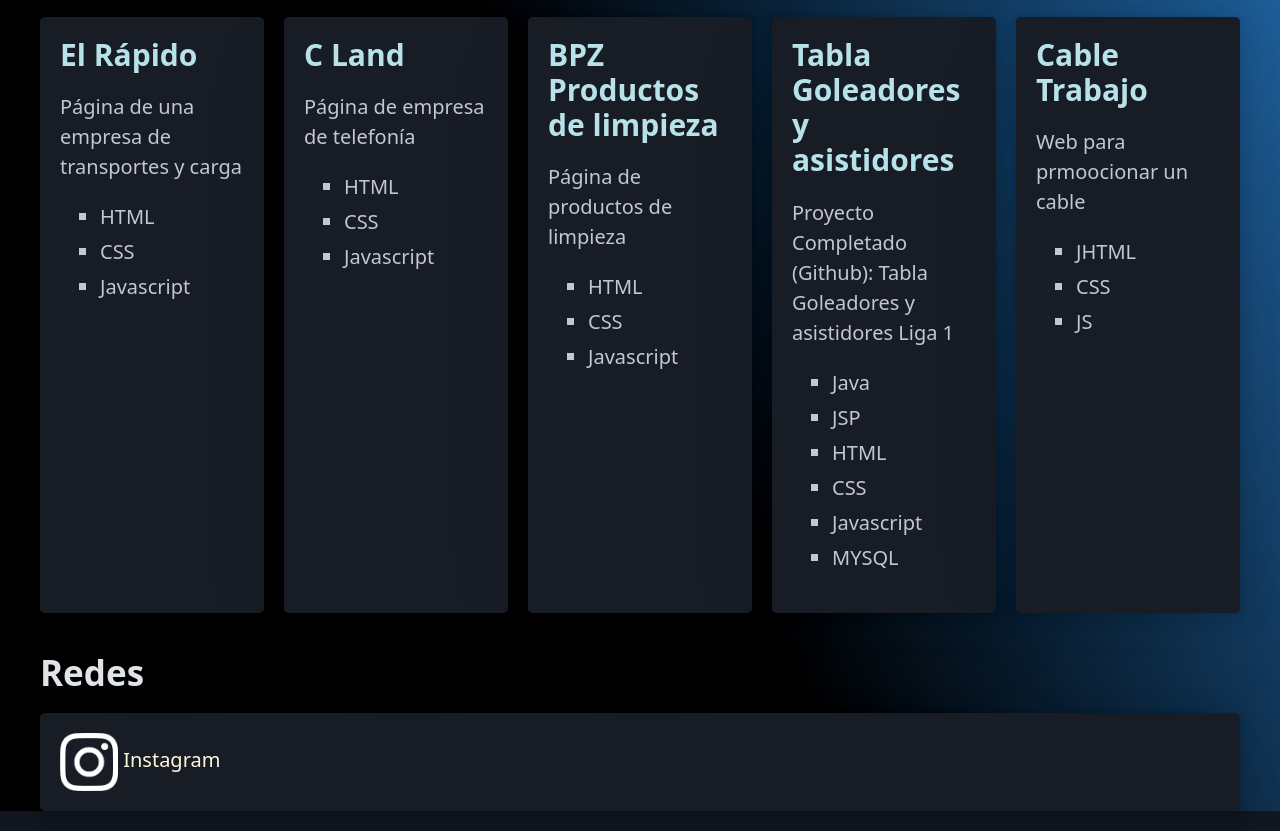
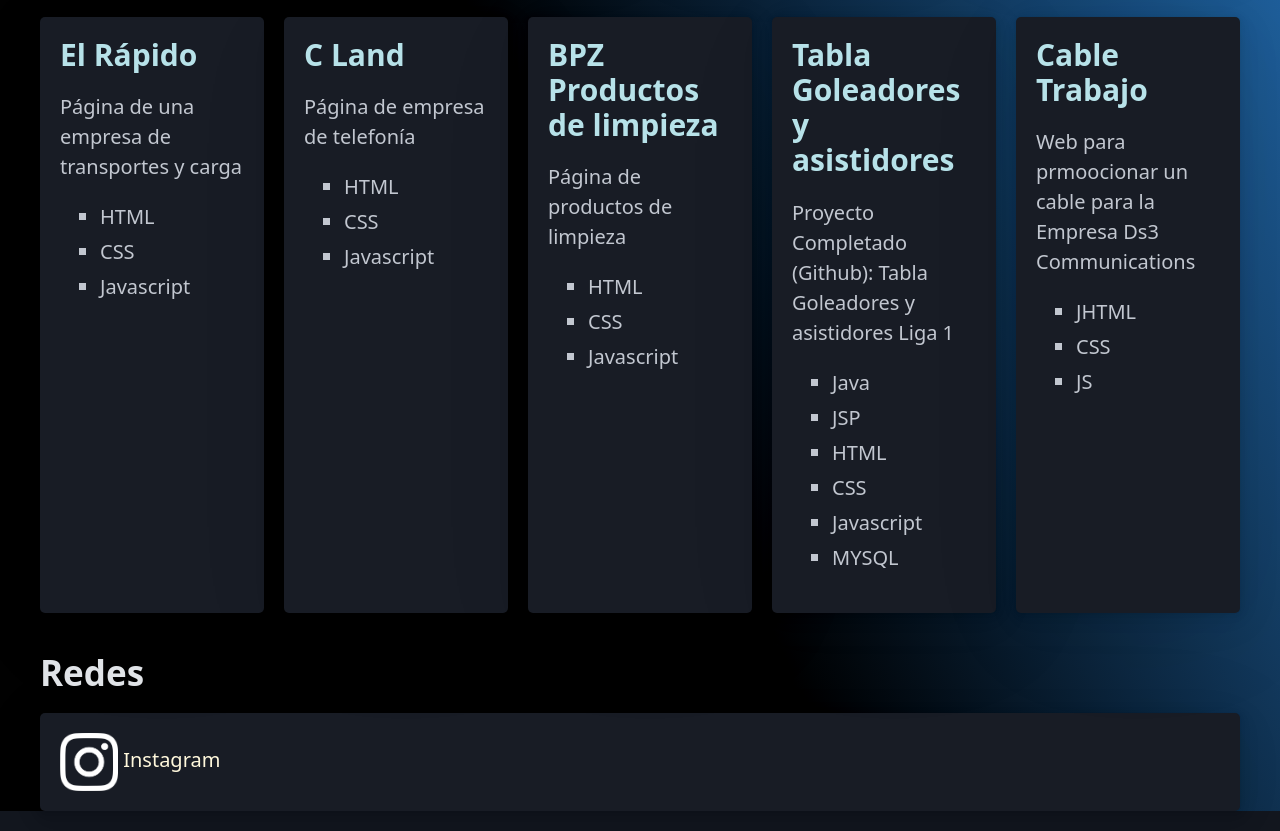
Before and after one commit to BrianPW94/Pagina-web, a plain HTML site: page index.html in a window 1280 px wide. Shown: the part 1146-1977 px from the top of the page. Drawn offline with nearby package versions, Linux system fonts and the light colour scheme.

Commit message:
Update index.html

```diff
--- a/index.html
+++ b/index.html
@@ -110,7 +110,7 @@
 
                  <article class="proyecto">
                       <h3><a href="https://brianpw94.github.io/Cable-Trabajo/" target="_blank" style="text-decoration: none; color: rgb(183, 226, 233)";>Cable Trabajo </a></h3>
-                    <p> Web para prmoocionar un cable </p>
+                    <p> Web para prmoocionar un cable para la Empresa Ds3 Communications </p>
                     <ul>
                         <li>JHTML</li>
                         <li>CSS</li>
```
